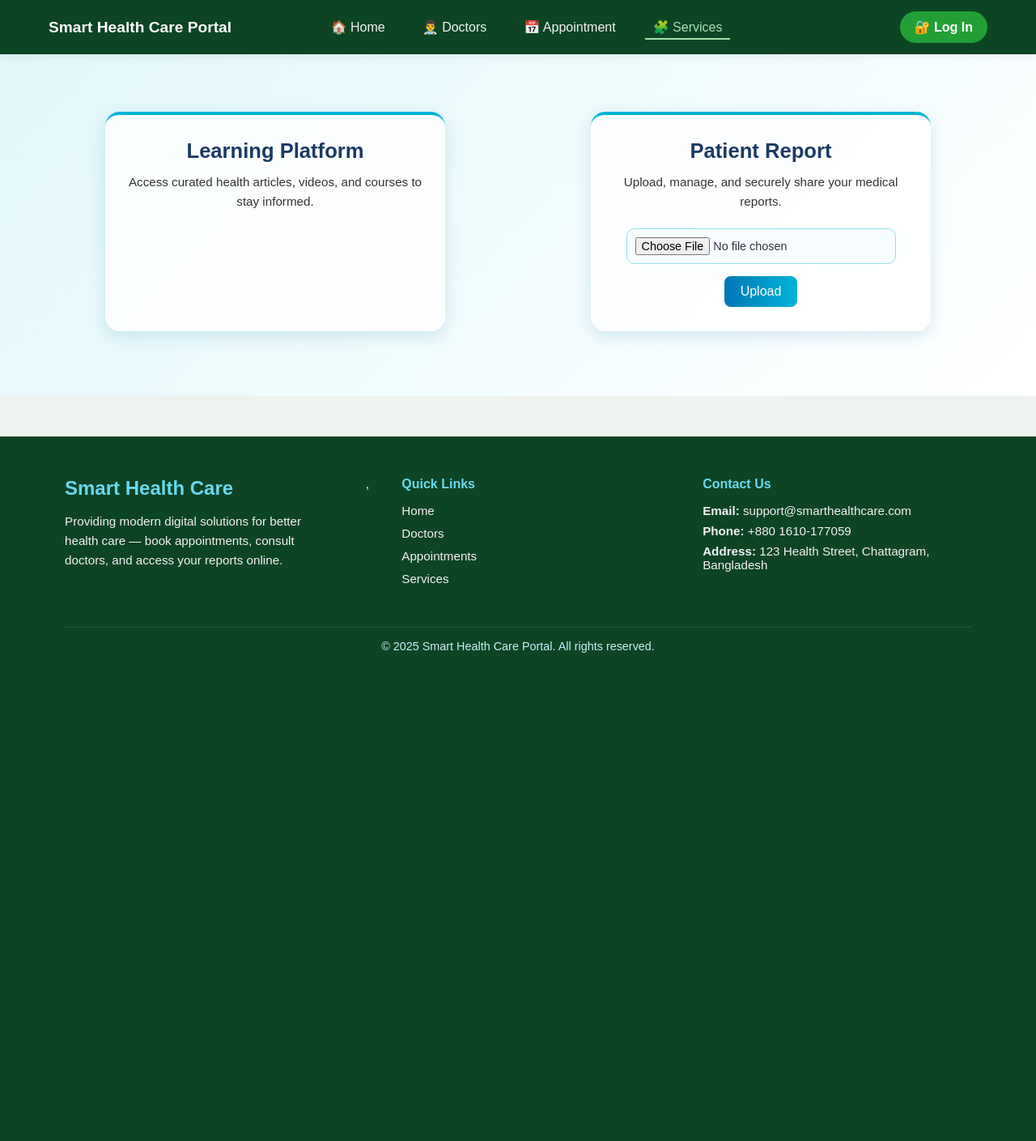
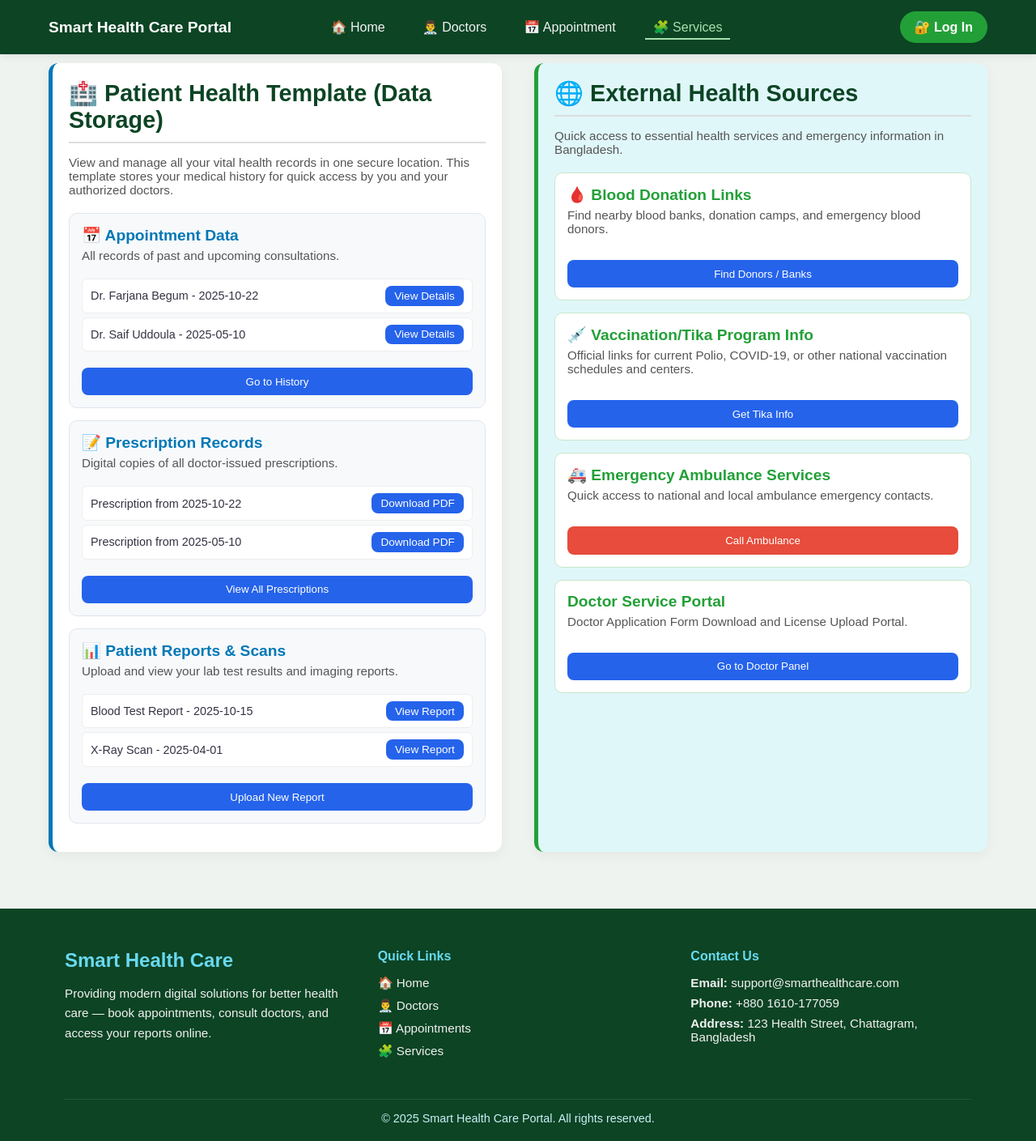
Before and after one commit to Iftekharjihad/smart-health-care, a PHP site: page /services.html in a window 1280 px wide. Shown: the whole page at 81% size. Before the commit the page ends 806 px from the top, so only its background shows below. Run offline with PHP 8.4, Linux system fonts and the light colour scheme.

Commit message:
done forntend

```diff
--- a/services.html
+++ b/services.html
@@ -20,21 +20,72 @@
         </div>
     </nav>
 
-  <main class="services">
+    <section class="services-container">
+        <div class="services-half template-section">
+            <h2>🏥 Patient Health Template (Data Storage)</h2>
+            <p>View and manage all your vital health records in one secure location. This template stores your medical history for quick access by you and your authorized doctors.</p>
 
-    <section class="svc-block">
-      <h2>Learning Platform</h2>
-      <p>Access curated health articles, videos, and courses to stay informed.</p>
+            <div class="svc-block template-card">
+                <h3>📅 Appointment Data</h3>
+                <p>All records of past and upcoming consultations.</p>
+                <ul class="template-list">
+                    <li>Dr. Farjana Begum - 2025-10-22 <button class="btn sm">View Details</button></li>
+                    <li>Dr. Saif Uddoula - 2025-05-10 <button class="btn sm">View Details</button></li>
+                </ul>
+                <button class="btn template-btn" onclick="alert('Redirecting to full Appointment History (Demo)!')">Go to History</button>
+            </div>
+
+            <div class="svc-block template-card">
+                <h3>📝 Prescription Records</h3>
+                <p>Digital copies of all doctor-issued prescriptions.</p>
+                <ul class="template-list">
+                    <li>Prescription from 2025-10-22 <button class="btn sm">Download PDF</button></li>
+                    <li>Prescription from 2025-05-10 <button class="btn sm">Download PDF</button></li>
+                </ul>
+                <button class="btn template-btn" onclick="alert('Redirecting to full Prescription Archive (Demo)!')">View All Prescriptions</button>
+            </div>
+
+            <div class="svc-block template-card">
+                <h3>📊 Patient Reports & Scans</h3>
+                <p>Upload and view your lab test results and imaging reports.</p>
+                <ul class="template-list">
+                    <li>Blood Test Report - 2025-10-15 <button class="btn sm">View Report</button></li>
+                    <li>X-Ray Scan - 2025-04-01 <button class="btn sm">View Report</button></li>
+                </ul>
+                <button class="btn template-btn" onclick="alert('Redirecting to Report Upload/Download (Demo)!')">Upload New Report</button>
+            </div>
+        </div>
+
+        <div class="services-half source-section">
+            <h2>🌐 External Health Sources</h2>
+            <p>Quick access to essential health services and emergency information in Bangladesh.</p>
+
+            <div class="svc-block source-card">
+                <h3>🩸 Blood Donation Links</h3>
+                <p>Find nearby blood banks, donation camps, and emergency blood donors.</p>
+                <button class="btn source-btn" onclick="alert('Opening Blood Donation Resource Link (Demo)!')">Find Donors / Banks</button>
+            </div>
+
+            <div class="svc-block source-card">
+                <h3>💉 Vaccination/Tika Program Info</h3>
+                <p>Official links for current Polio, COVID-19, or other national vaccination schedules and centers.</p>
+                <button class="btn source-btn" onclick="alert('Opening Official Vaccination Program Website (Demo)!')">Get Tika Info</button>
+            </div>
+
+            <div class="svc-block source-card">
+                <h3>🚑 Emergency Ambulance Services</h3>
+                <p>Quick access to national and local ambulance emergency contacts.</p>
+                <button class="btn source-btn emergency-btn" onclick="alert('Emergency Call: 199 or View Local Contacts (Demo)!')">Call Ambulance</button>
+            </div>
+
+            <div class="svc-block source-card">
+                <h3>Doctor Service Portal</h3>
+                <p>Doctor Application Form Download and License Upload Portal.</p>
+                <button class="btn source-btn" onclick="window.location.href='dashboard.html?role=doctor'">Go to Doctor Panel</button>
+            </div>
+        </div>
     </section>
-    <section class="svc-block">
-      <h2>Patient Report</h2>
-      <p>Upload, manage, and securely share your medical reports.</p>
-      <input type="file"/>
-      <button>Upload</button>
-    </section>
-  </main>
 
-   <!-- Footer Section -->
     <footer>
         <div class="footer-container">
             <div class="footer-about">
@@ -42,18 +93,15 @@
                 <p>Providing modern digital solutions for better health care —
                     book appointments, consult doctors, and access your reports online.</p>
             </div>
-,
             <div class="footer-links">
                 <h4>Quick Links</h4>
                 <ul>
-          <li><a href="index.html">Home</a></li>
-          <li><a href="doctor.html">Doctors</a></li>
-          <li><a href="appointment.html">Appointments</a></li>
-            <li><a href="services.html">Services</a></li>
-
+                    <li><a href="index.html">🏠 Home</a></li>
+                    <li><a href="doctor.html">👨‍⚕️ Doctors</a></li>
+                    <li><a href="appointment.html">📅 Appointments</a></li>
+                    <li><a href="services.html">🧩 Services</a></li>
                 </ul>
             </div>
-
             <div class="footer-contact">
                 <h4>Contact Us</h4>
                 <p><strong>Email:</strong> support@smarthealthcare.com</p>
@@ -61,7 +109,6 @@
                 <p><strong>Address:</strong> 123 Health Street, Chattagram, Bangladesh</p>
             </div>
         </div>
-
         <div class="footer-bottom">
             <p>© 2025 Smart Health Care Portal. All rights reserved.</p>
         </div>
--- a/style.css
+++ b/style.css
@@ -155,72 +155,122 @@ a{color:inherit;text-decoration:none}
 .doctor-details h2{ font-size: 1.5rem; margin-bottom: 10px;}
 .doctor-details p{ font-size: 0.95rem; line-height: 1.5;}
 
-/* SERVICES SECTION */
-.services {
-    display: grid;
-    grid-template-columns: repeat(auto-fit, minmax(300px, 1fr));
+/* SERVICES PAGE NEW LAYOUT */
+.services-container {
+    max-width: 1200px;
+    margin: 58px auto 50px auto; /* Adjust margin for fixed navbar */
+    padding: 20px;
+    display: flex;
     gap: 40px;
-    padding: 80px 60px;
-    margin-top: 58px; /* Adjusted for fixed navbar */
-    background: linear-gradient(135deg, #e0f7fa, #ffffff);
-    justify-items: center;
 }
+
+.services-half {
+    flex: 1;
+    min-width: 300px;
+    padding: 20px;
+    border-radius: 12px;
+    box-shadow: 0 4px 15px rgba(0, 0, 0, 0.05);
+}
+
+.template-section {
+    background: #ffffff;
+    border-left: 5px solid #0077b6;
+}
+
+.source-section {
+    background: #e0f7fa;
+    border-left: 5px solid #22a037;
+}
+
+.services-half h2 {
+    font-size: 1.8rem;
+    color: #0c4424;
+    margin-bottom: 15px;
+    border-bottom: 2px solid #ddd;
+    padding-bottom: 10px;
+}
+
+.services-half p {
+    font-size: 0.95rem;
+    margin-bottom: 20px;
+    color: #555;
+}
+
 .svc-block {
-    background: rgba(255, 255, 255, 0.85);
-    border-radius: 18px;
-    padding: 30px 25px;
+    padding: 15px;
+    border-radius: 10px;
+    margin-bottom: 15px;
+}
+
+/* Template Cards (Left) */
+.template-card {
+    background: #f7f9fb;
+    border: 1px solid #e0e6ed;
+}
+
+.template-card h3 {
+    color: #0077b6;
+    margin-bottom: 5px;
+    font-size: 1.2rem;
+}
+
+.template-list {
+    list-style: none;
+    padding: 0;
+    margin: 10px 0;
+}
+
+.template-list li {
+    background: #ffffff;
+    padding: 8px 10px;
+    border-radius: 6px;
+    margin-bottom: 5px;
+    font-size: 0.9rem;
+    display: flex;
+    justify-content: space-between;
+    align-items: center;
+    border: 1px solid #eee;
+}
+
+.template-btn {
     width: 100%;
-    max-width: 420px;
-    box-shadow: 0 6px 20px rgba(0, 119, 182, 0.15);
-    transition: all 0.35s ease;
-    text-align: center;
-    border-top: 4px solid #00b4d8;
-    position: relative;
-    overflow: hidden;
+    background: #0077b6;
+    margin-top: 10px;
+    padding: 10px;
 }
-.svc-block:hover {
-    transform: translateY(-8px);
-    box-shadow: 0 10px 25px rgba(72, 143, 181, 0.3);
+.template-btn:hover {
+    background: #005f93;
 }
-.svc-block h2 {
-    font-size: 1.6rem;
-    color: #1b3a64;
-    margin-bottom: 12px;
-    font-weight: 600;
+
+/* Source Cards (Right) */
+.source-card {
+    background: #ffffff;
+    border: 1px solid #c8e6c9;
 }
-.svc-block p {
-    color: #333;
-    font-size: 0.95rem;
-    line-height: 1.6;
-    margin-bottom: 20px;
+
+.source-card h3 {
+    color: #22a037;
+    margin-bottom: 5px;
+    font-size: 1.2rem;
 }
-.svc-block input[type="file"] {
-    display: block;
-    margin: 0 auto 15px;
-    border: 1px solid #90e0ef;
-    border-radius: 10px;
+
+.source-btn {
+    width: 100%;
+    background: #22a037;
     padding: 10px;
-    width: 90%;
-    background: #f8fdff;
-    font-size: 0.9rem;
-    cursor: pointer;
-    transition: border-color 0.3s ease;
+    margin-top: 10px;
 }
-.svc-block button {
-    background: linear-gradient(90deg, #0077b6, #00b4d8);
-    color: #ffffff;
-    border: none;
-    padding: 10px 20px;
-    border-radius: 8px;
-    font-size: 1rem;
-    font-weight: 500;
-    cursor: pointer;
-    transition: all 0.3s ease;
+.source-btn:hover {
+    background: #147a64;
 }
-.svc-block button:hover {
-    background: linear-gradient(90deg, #00b4d8, #0096c7);
-    transform: scale(1.05);
+
+.emergency-btn {
+    background: #e74c3c !important;
 }
+.emergency-btn:hover {
+    background: #c0392b !important;
+}
+
 
 /* ===== Dashboard Section Only ===== */
 main.dash {
@@ -307,10 +357,25 @@ main.dash {
 .btn:hover {
     background: #1e40af;
 }
+
+/* Custom Button Styles for Dashboard */
 .btn.sm {
     padding: 0.3rem 0.7rem;
     font-size: 0.85rem;
 }
+.btn.sm[style*="background: #e74c3c"] { /* Feedback view */
+    background: #e74c3c !important;
+}
+.btn.sm[style*="background: #e74c3c"]:hover {
+    background: #c0392b !important;
+}
+.btn.sm[style*="background: #f39c12"] { /* Send Feedback */
+    background: #f39c12 !important;
+}
+.btn.sm[style*="background: #f39c12"]:hover {
+    background: #c9790c !important;
+}
+
 .mt {
     margin-top: 0.7rem;
 }
@@ -324,6 +389,7 @@ input[type="file"] {
     cursor: pointer;
     transition: 0.3s;
 }
+
 
 /* Footer styling */
 footer {
@@ -391,12 +457,19 @@ footer {
 @media (max-width: 1024px){
     .appointment-container{grid-template-columns:1fr}
 }
+@media (max-width: 900px) {
+    .services-container {
+        flex-direction: column;
+        gap: 20px;
+    }
+    .services-half {
+        padding: 15px;
+    }
+}
 @media (max-width: 768px){
     .nav-center{display:none} /* Hide nav links on smaller screens */
     .hero{height:75vh;margin-top:58px}
     .footer-container{flex-direction: column; gap: 25px; padding: 0 20px;}
-    .services {padding: 50px 25px; gap: 25px;}
-    .svc-block {max-width: 90%; padding: 25px 20px;}
     .grid.two{grid-template-columns:1fr}
 }
 @media (max-width: 480px) {
```
Also changed, not shown: appointment.html (+43 -31 lines). Lines whose indentation alone changed are shown as unchanged.
